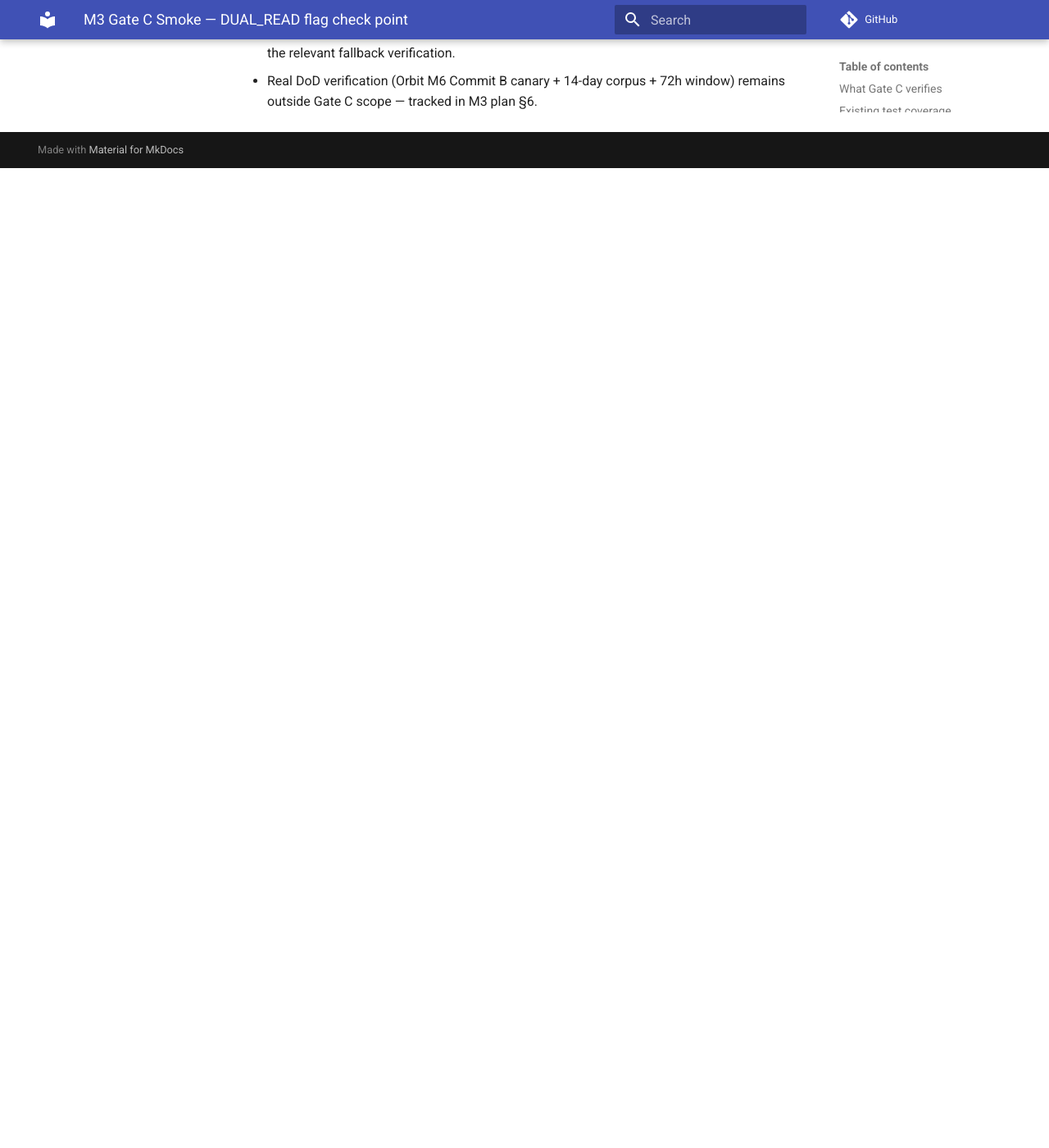
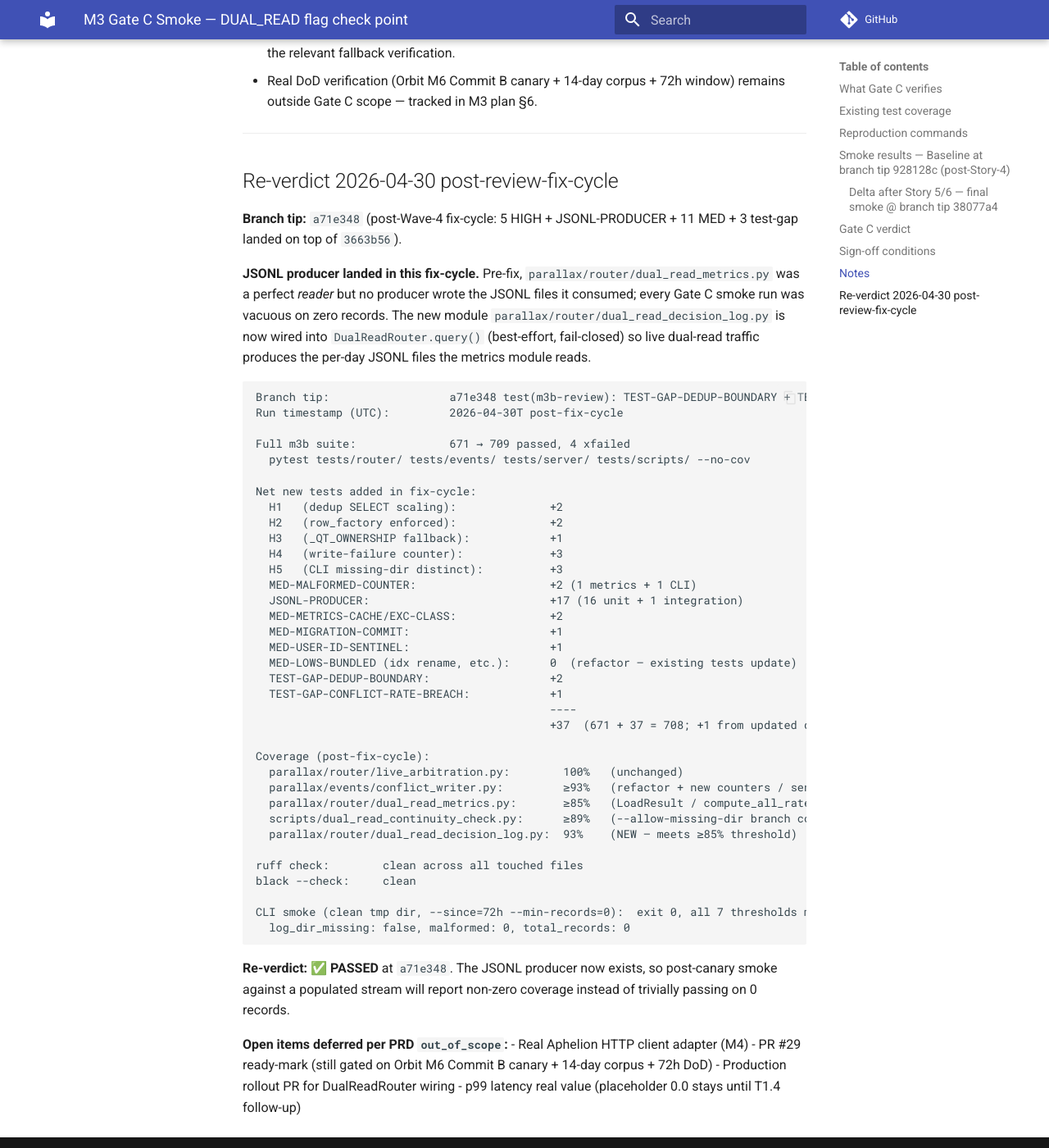
Before and after one commit to Chris97924/parallax-kernel, an MkDocs documentation site: the page built from docs/lane-c/m3-gate-c-smoke-2026-04-30.md, in a window 1280 px wide and 1400 px high, scrolled down 3305 px. Shown: the whole window at 82% size. Built offline with MkDocs 1.6.1 and Material for MkDocs 9.7.7, drawn with Linux system fonts in a browser that asks for light colours; comment, search, counter and statistics services are not loaded; before the commit the page ends 3510 px from its top, so only the background shows below that.

Commit message:
docs(m3b-review): MED-METRICS-PRODUCER-GAP-CALLOUT — re-verdict + post-fix-cycle delta

````diff
--- a/docs/lane-c/m3-gate-c-smoke-2026-04-30.md
+++ b/docs/lane-c/m3-gate-c-smoke-2026-04-30.md
@@ -128,3 +128,57 @@ Gate C is verified when:
 
 - **Story 1 (Gate B Aphelion endpoint smoke) DROPPED 2026-04-30**: real Aphelion HTTP adapter is M4 scope; current `aphelion_stub.py` always raises by design. Gate C subsumes the relevant fallback verification.
 - Real DoD verification (Orbit M6 Commit B canary + 14-day corpus + 72h window) remains outside Gate C scope — tracked in M3 plan §6.
+
+---
+
+## Re-verdict 2026-04-30 post-review-fix-cycle
+
+**Branch tip:** `a71e348` (post-Wave-4 fix-cycle: 5 HIGH + JSONL-PRODUCER + 11 MED + 3 test-gap landed on top of `3663b56`).
+
+**JSONL producer landed in this fix-cycle.** Pre-fix, `parallax/router/dual_read_metrics.py` was a perfect *reader* but no producer wrote the JSONL files it consumed; every Gate C smoke run was vacuous on zero records. The new module `parallax/router/dual_read_decision_log.py` is now wired into `DualReadRouter.query()` (best-effort, fail-closed) so live dual-read traffic produces the per-day JSONL files the metrics module reads.
+
+```text
+Branch tip:                  a71e348 test(m3b-review): TEST-GAP-DEDUP-BOUNDARY + TEST-GAP-CONFLICT-RATE-BREACH
+Run timestamp (UTC):         2026-04-30T post-fix-cycle
+
+Full m3b suite:              671 → 709 passed, 4 xfailed
+  pytest tests/router/ tests/events/ tests/server/ tests/scripts/ --no-cov
+
+Net new tests added in fix-cycle:
+  H1   (dedup SELECT scaling):              +2
+  H2   (row_factory enforced):              +2
+  H3   (_QT_OWNERSHIP fallback):            +1
+  H4   (write-failure counter):             +3
+  H5   (CLI missing-dir distinct):          +3
+  MED-MALFORMED-COUNTER:                    +2 (1 metrics + 1 CLI)
+  JSONL-PRODUCER:                           +17 (16 unit + 1 integration)
+  MED-METRICS-CACHE/EXC-CLASS:              +2
+  MED-MIGRATION-COMMIT:                     +1
+  MED-USER-ID-SENTINEL:                     +1
+  MED-LOWS-BUNDLED (idx rename, etc.):      0  (refactor — existing tests update)
+  TEST-GAP-DEDUP-BOUNDARY:                  +2
+  TEST-GAP-CONFLICT-RATE-BREACH:            +1
+                                            ----
+                                            +37  (671 + 37 = 708; +1 from updated dual_read_result test = 709)
+
+Coverage (post-fix-cycle):
+  parallax/router/live_arbitration.py:        100%   (unchanged)
+  parallax/events/conflict_writer.py:         ≥93%   (refactor + new counters / sentinel)
+  parallax/router/dual_read_metrics.py:       ≥85%   (LoadResult / compute_all_rates added)
+  scripts/dual_read_continuity_check.py:      ≥89%   (--allow-missing-dir branch covered)
+  parallax/router/dual_read_decision_log.py:  93%    (NEW — meets ≥85% threshold)
+
+ruff check:        clean across all touched files
+black --check:     clean
+
+CLI smoke (clean tmp dir, --since=72h --min-records=0):  exit 0, all 7 thresholds met,
+  log_dir_missing: false, malformed: 0, total_records: 0
+```
+
+**Re-verdict:** ✅ **PASSED** at `a71e348`. The JSONL producer now exists, so post-canary smoke against a populated stream will report non-zero coverage instead of trivially passing on 0 records.
+
+**Open items deferred per PRD `out_of_scope`:**
+- Real Aphelion HTTP client adapter (M4)
+- PR #29 ready-mark (still gated on Orbit M6 Commit B canary + 14-day corpus + 72h DoD)
+- Production rollout PR for DualReadRouter wiring
+- p99 latency real value (placeholder 0.0 stays until T1.4 follow-up)
````
